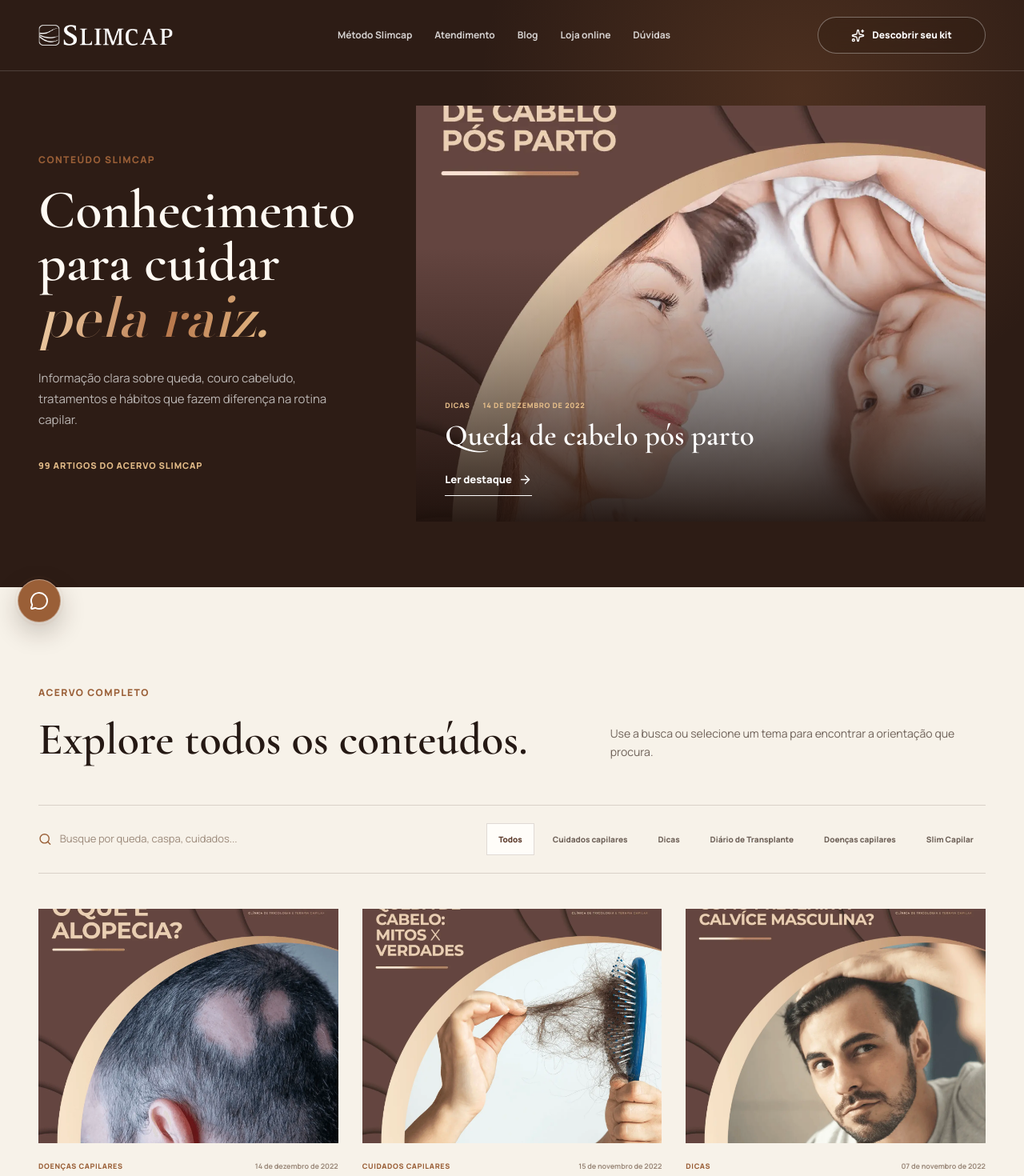
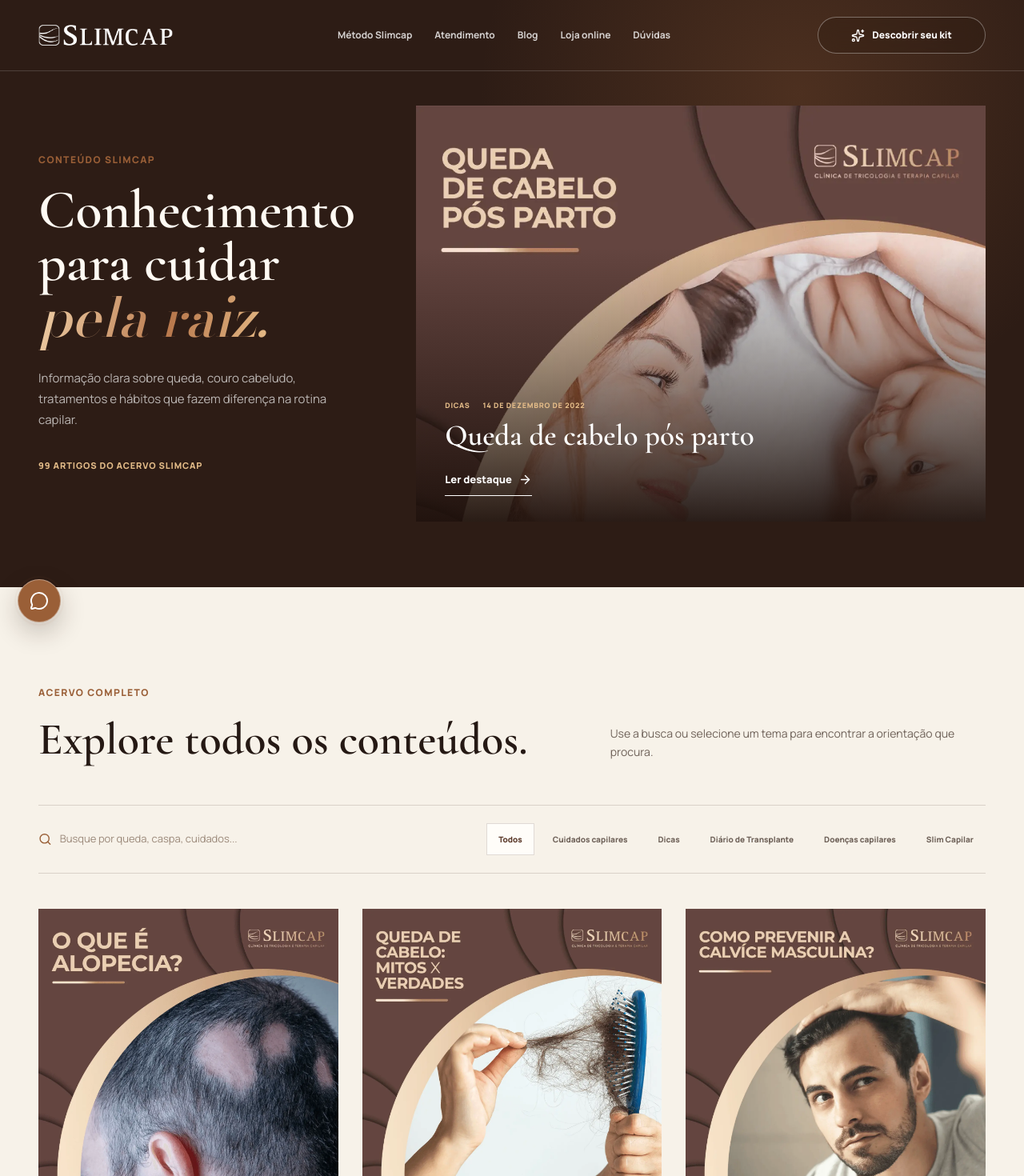
Before and after one commit to AGENCIAVCD/slimcap, a Next.js app: page /blog in a window 1280 px wide. Shown: the top 1470 px of the page at 80% size. Built offline with nearby package versions, Linux system fonts and the light colour scheme.

Commit message:
fix: preserva enquadramento das capas do blog

```diff
--- a/app/globals.css
+++ b/app/globals.css
@@ -742,7 +742,7 @@
 .blog-hero-copy > span { color: #e5bd89; font-size: 11px; font-weight: 800; letter-spacing: .08em; text-transform: uppercase; }
 .blog-featured { position: relative; min-height: 520px; overflow: hidden; }
 .blog-featured-media { position: absolute; inset: 0; }
-.blog-featured-media img { object-fit: cover; transition: transform 600ms cubic-bezier(.2,.75,.25,1); }
+.blog-featured-media img { object-fit: cover; object-position: center top; transition: transform 600ms cubic-bezier(.2,.75,.25,1); }
 .blog-featured:hover .blog-featured-media img { transform: scale(1.025); }
 .blog-featured::after { position: absolute; inset: 34% 0 0; background: linear-gradient(0deg,rgba(29,16,11,.94),transparent); content: ""; pointer-events: none; }
 .blog-featured-copy { position: absolute; z-index: 2; right: 36px; bottom: 32px; left: 36px; }
@@ -763,8 +763,8 @@
 .blog-categories button.is-active { border-color: var(--line); background: var(--paper); color: var(--cocoa); }
 .blog-card-grid { display: grid; grid-template-columns: repeat(3,minmax(0,1fr)); column-gap: 30px; row-gap: 58px; }
 .blog-card { min-width: 0; }
-.blog-card-media { position: relative; display: block; aspect-ratio: 1.28; overflow: hidden; background: var(--sand); }
-.blog-card-media img { object-fit: cover; transition: transform 500ms cubic-bezier(.2,.75,.25,1); }
+.blog-card-media { position: relative; display: block; aspect-ratio: 1; overflow: hidden; background: var(--sand); }
+.blog-card-media img { object-fit: contain; object-position: center; transition: transform 500ms cubic-bezier(.2,.75,.25,1); }
 .blog-card:hover .blog-card-media img { transform: scale(1.035); }
 .blog-card-copy { padding-top: 22px; }
 .blog-card-meta { display: flex; justify-content: space-between; gap: 14px; color: var(--bronze); font-size: 9px; font-weight: 800; letter-spacing: .07em; text-transform: uppercase; }
@@ -786,8 +786,8 @@
 .article-hero p { max-width: 760px; margin: 26px 0 0; color: rgba(255,255,255,.67); font-size: 15px; line-height: 1.72; }
 .article-hero p { display: -webkit-box; overflow: hidden; -webkit-box-orient: vertical; -webkit-line-clamp: 4; }
 .article-layout { display: grid; grid-template-columns: minmax(0,820px); justify-content: center; padding-block: 72px 110px; }
-.article-cover { position: relative; aspect-ratio: 1.72; margin-bottom: 58px; overflow: hidden; background: var(--sand); }
-.article-cover img { object-fit: cover; }
+.article-cover { position: relative; aspect-ratio: 1; margin-bottom: 58px; overflow: hidden; background: var(--sand); }
+.article-cover img { object-fit: contain; object-position: center; }
 .article-content { color: #45372f; font-size: 16px; line-height: 1.9; }
 .article-content > :first-child { margin-top: 0; }
 .article-content p { margin: 0 0 24px; }
@@ -809,8 +809,8 @@
 .article-related-heading { margin-bottom: 48px; }
 .article-related-heading h2 { margin: 0; font-family: var(--font-display),Georgia,serif; font-size: 52px; font-weight: 600; line-height: 1; }
 .article-related-grid { display: grid; grid-template-columns: repeat(3,minmax(0,1fr)); gap: 30px; }
-.article-related-media { position: relative; display: block; aspect-ratio: 1.4; margin-bottom: 18px; overflow: hidden; }
-.article-related-media img { object-fit: cover; transition: transform 450ms ease; }
+.article-related-media { position: relative; display: block; aspect-ratio: 1; margin-bottom: 18px; overflow: hidden; }
+.article-related-media img { object-fit: contain; object-position: center; transition: transform 450ms ease; }
 .article-related-grid article:hover img { transform: scale(1.035); }
 .article-related-grid article > span { color: var(--bronze); font-size: 9px; font-weight: 800; letter-spacing: .08em; text-transform: uppercase; }
 .article-related-grid h3 { margin: 10px 0 0; font-family: var(--font-display),Georgia,serif; font-size: 27px; font-weight: 600; line-height: 1.1; }
```
